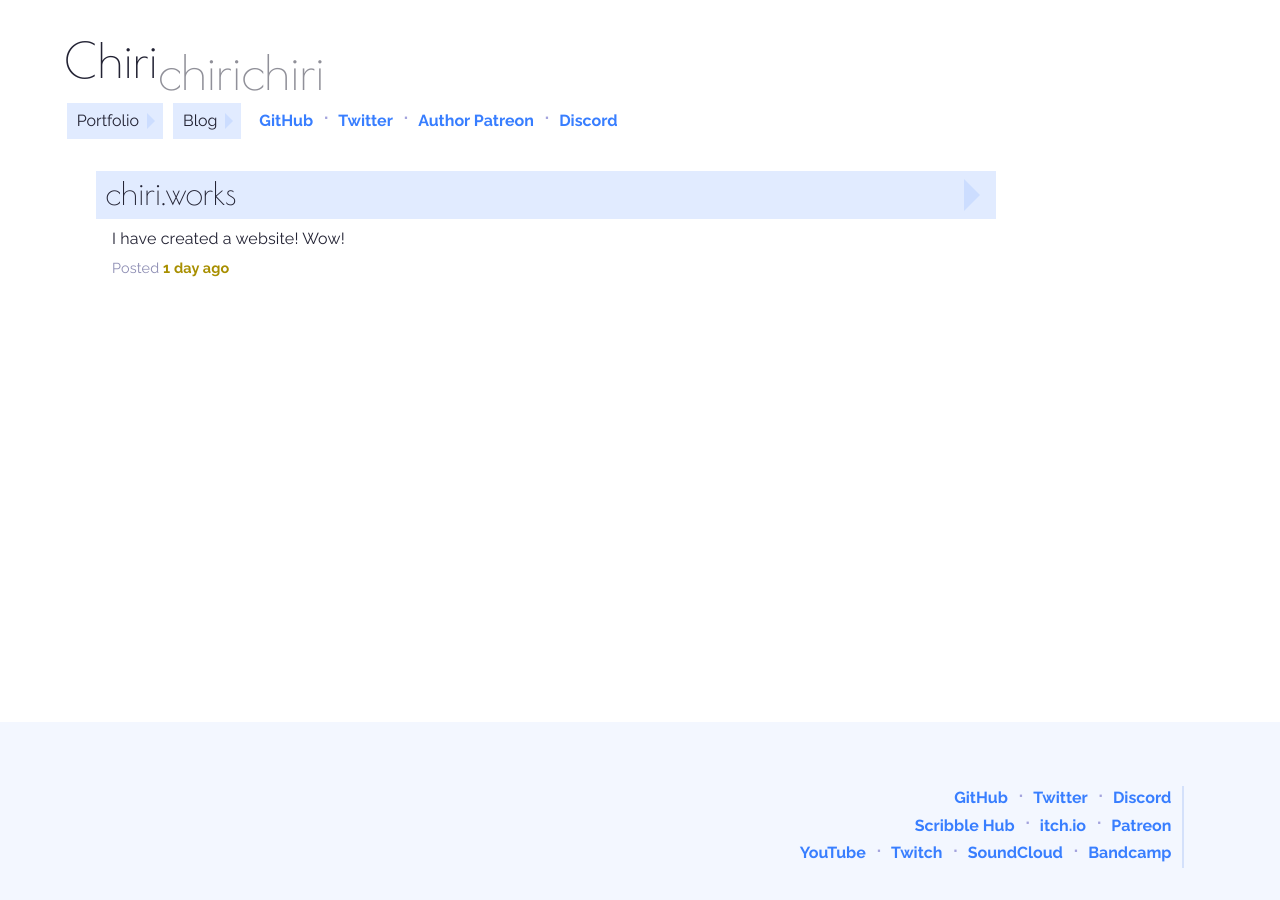
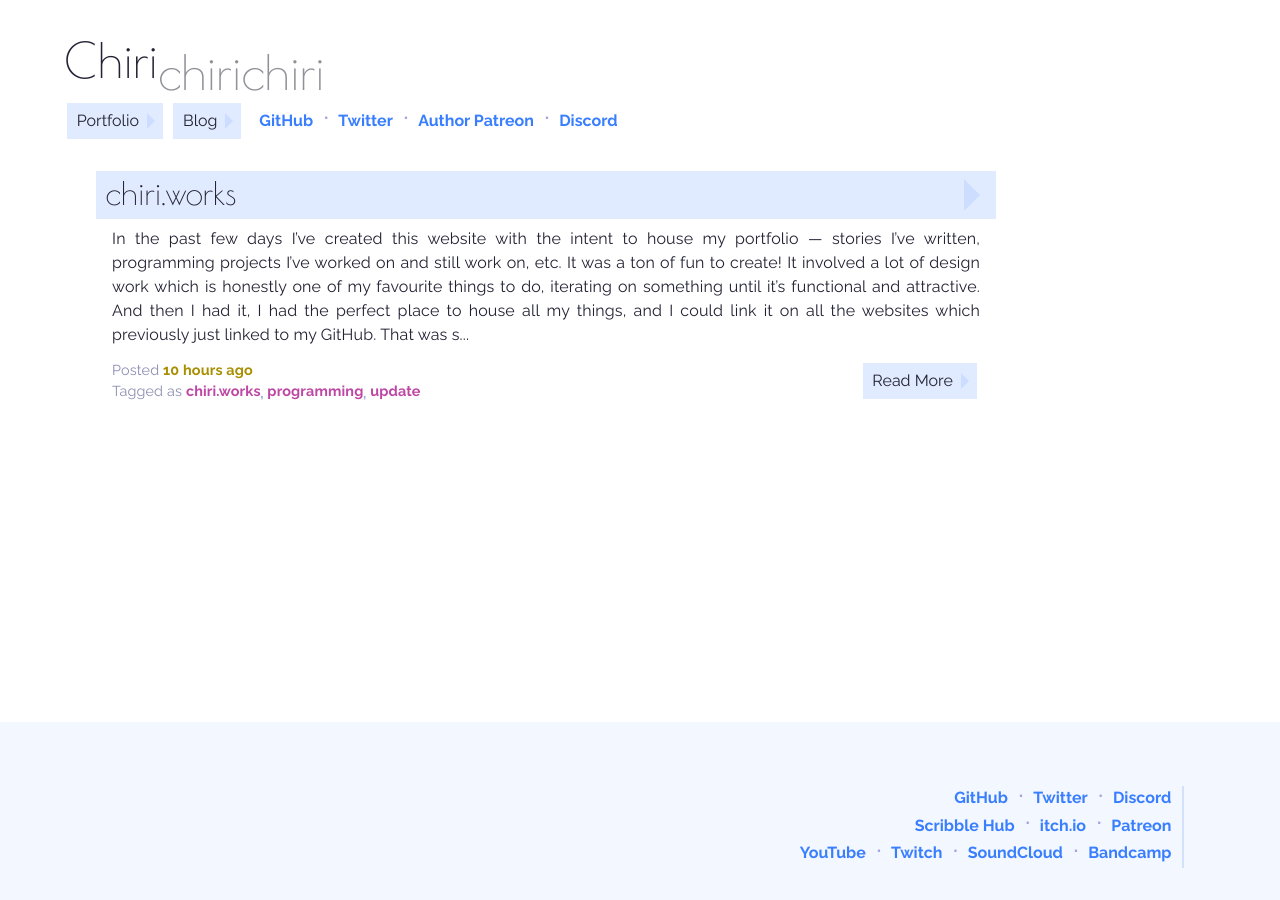
Before and after one commit to ChiriVulpes/chirivulpes.github.io, a Jekyll site: the page built from blog.html, in a window 1280 px wide. Built offline with Jekyll 4.4.1, drawn with Linux system fonts in a browser that asks for light colours.

Commit message:
Write blog post, add tags, add see more link

```diff
--- a/_collections/_blog/2021-01-23-chiri-works.md
+++ /dev/null
@@ -1,5 +0,0 @@
----
-title: chiri.works
----
-
-I have created a website! Wow!
--- /dev/null
+++ b/_collections/_blog/2021-01-24-chiri-works.md
@@ -0,0 +1,19 @@
+---
+title: chiri.works
+tags:
+  - programming
+  - update
+  - chiri.works
+---
+
+In the past few days I've created this website with the intent to house my portfolio — stories I've written, programming projects I've worked on and still work on, etc. It was a ton of fun to create! It involved a lot of design work which is honestly one of my favourite things to do, iterating on something until it's functional and attractive. And then I had it, I had the perfect place to house all my things, and I could link it on all the websites which previously just linked to my GitHub. That was so much nicer!
+
+But then, once I'd finished the portfolio part, I thought it a little sad to leave it at that. So next I decided to try my hand at that whole blogging thing. Thing is — the site was written purely in HTML and CSS, and making a blog in that sounded like it would end up with *so* much duplicated HTML. My host, GitHub Pages, did actually have a solution for that, though, one I'd used before: Jekyll.
+
+I'm gonna be honest — not a huge fan of Jekyll, nor Liquid, the HTML templating language that Jekyll relies on. However, it's all GitHub Pages supports, so it's what I have to use. (Not really interested in reimplementing my site in something more complex, you know? I want something simple to set up. Even if it's not the most convenient to use.)
+
+Anyway, I finished the initial conversion in just a couple more days. It did come with a few nice benefits:
+- Sass — Oh my god I missed you so, CSS preprocessing saves the day once more!
+- Automatic RSS support — which will allow me to set up some feeds for people to subscribe to my stories! Still trying to figure out if I'm going to host my stories here though. Haven't decided yet.
+
+Anyway, I think that's about all I've got to say at the moment. Thanks for reading! Hope to see you again soon!
--- a/_includes/blog.html
+++ b/_includes/blog.html
@@ -7,7 +7,7 @@
 	{% if include.smol == true %}
 
 		<a class="article isnav blog-smol" href="{{ post.url }}">
-			<span class="date" data-date="{{ post.date }}">{{ post.date | date: "%b %d, %Y" }}</span> <b>{{ post.title }}</b> — <span>{{ post.content | strip_html | truncate: 256 }}</span>
+			<span class="date" data-date="{{ post.date }}">{{ post.date | date: "%b %d, %Y" }}</span> <b>{{ post.title }}</b> — <span>{{ post.content | strip_html | truncate: 128 }}</span>
 		</a>
 
 	{% else %}
--- a/_includes/blogpost.html
+++ b/_includes/blogpost.html
@@ -17,6 +17,19 @@
 	{% endif %}
 
 	<footer>
-		<p class="details">Posted <span class="date"><span data-date="{{ post.date }}">{{ post.date | date: "%b %d, %Y" }}</span></span></p>
+		<p class="details">
+			Posted <span class="date"><span data-date="{{ post.date }}">{{ post.date | date: "%b %d, %Y" }}</span></span>
+			<br>
+			{% if post.tags.size %}
+				Tagged as
+					{% assign tags = post.tags | sort %}
+					{% for tag in tags %}
+						<span class="tag">{{ tag }}</span>
+					{% endfor %}
+			{% endif %}
+		</p>
+		{% if include.truncate != nil %}
+			<a class="local-link" href="{{ href }}">Read More</a>
+		{% endif %}
 	</footer>
 </article>
--- a/_includes/css/shared.scss
+++ b/_includes/css/shared.scss
@@ -120,6 +120,10 @@
 
 	&.isnav {
 		@include arrow;
+
+		&.article {
+			padding-right: 2em;
+		}
 	}
 }
 
@@ -140,10 +144,18 @@
 	}
 
 	> footer {
+		display: grid;
+		grid-template-columns: 1fr auto;
+		column-gap: 1em;
 		margin-bottom: -0.7em;
 
-		&, & p {
-			text-align: right;
+		// &, & p {
+		// 	text-align: right;
+		// }
+
+		.local-link {
+			margin-top: auto;
+			margin-bottom: auto;
 		}
 	}
 
@@ -414,6 +426,21 @@
 	color: var(--color-date);
 }
 
+.tag {
+	color: var(--color-tag);
+	position: relative;
+	padding-right: 0.2em;
+}
+
+.tag + .tag::before {
+	position: absolute;
+	content: ",";
+	pointer-events: none;
+	color: var(--color-3);
+	left: -0.5em;
+	top: -0.05em;
+}
+
 section {
 	&:first-of-type {
 		margin-top: 1em;
--- a/_includes/css/vars.scss
+++ b/_includes/css/vars.scss
@@ -13,6 +13,7 @@
 	--color-price: #3ea130;
 	--color-length: #9573d3;
 	--color-date: #bda51e;
+	--color-tag: #be47a5;
 	--link: #387eff;
 	--link-active: #69a9fd;
 	--image-border: var(--background);
```
